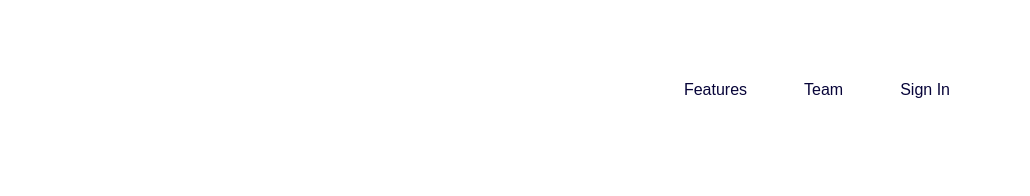
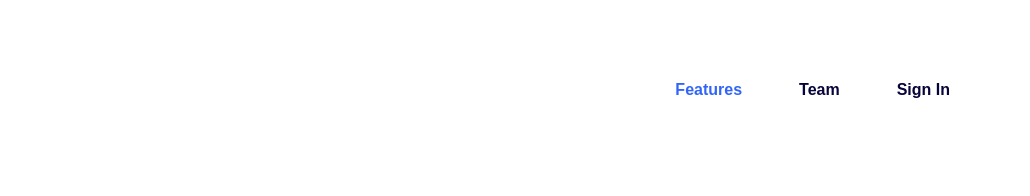
Before and after one commit to nemanjap16/fylo-landing-page, a website built with Vite: page index.html in a window 1280 px wide. In both pictures the pointer is over the item "Features". Shown: the top 196 px of the page, 250-1280 px from the left. Built offline with nearby package versions, Linux system fonts and the light colour scheme; files whose address does not match are found by name.

Commit message:
nav link hover added

```diff
--- a/src/formValidation.ts
+++ b/src/formValidation.ts
@@ -54,7 +54,6 @@ heroForm.addEventListener("click", (e: MouseEvent) => {
 
   const target = e.target as HTMLButtonElement;
   showError(target.id);
-  console.log(target.id);
 });
 
 // access form
@@ -64,5 +63,4 @@ accessForm.addEventListener("click", (e: MouseEvent) => {
 
   const target = e.target as HTMLButtonElement;
   showError(target.id);
-  console.log(target.id);
 });
--- a/src/style/layers/header.css
+++ b/src/style/layers/header.css
@@ -18,6 +18,11 @@ header {
 
 .nav-link {
   font-size: 16px;
+  font-weight: 700;
+}
+
+.nav-link:hover {
+  color: var(--bright-blue);
 }
 
 @media only screen and (max-width: 660px) {
```
